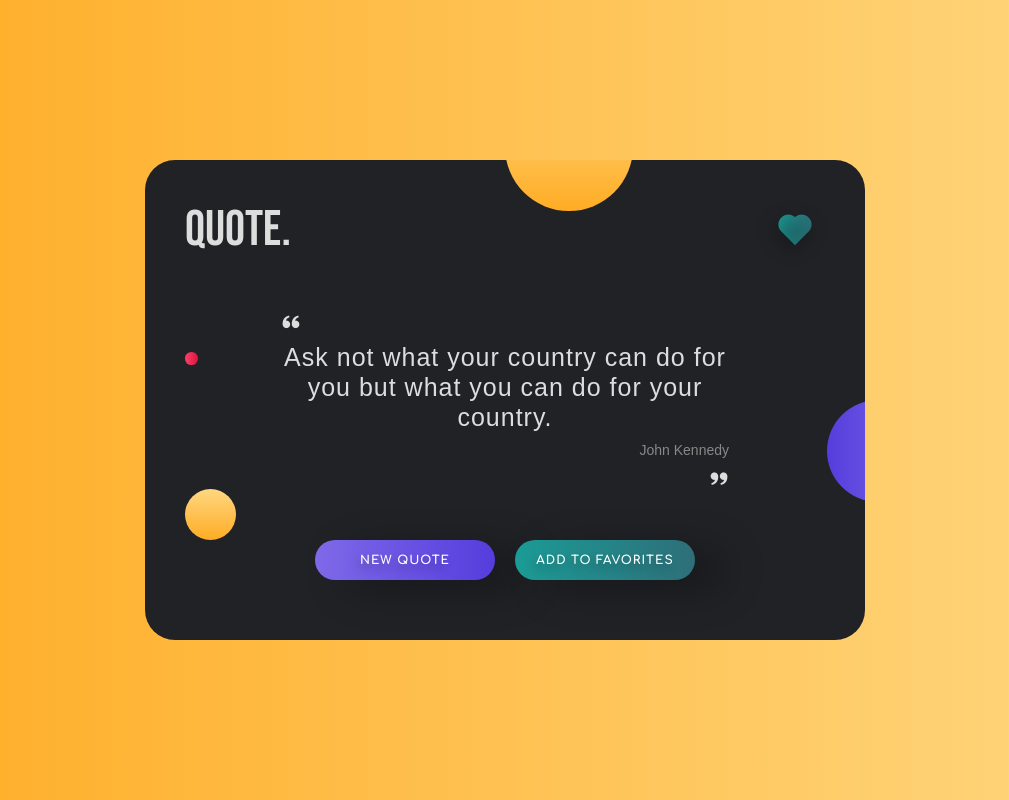
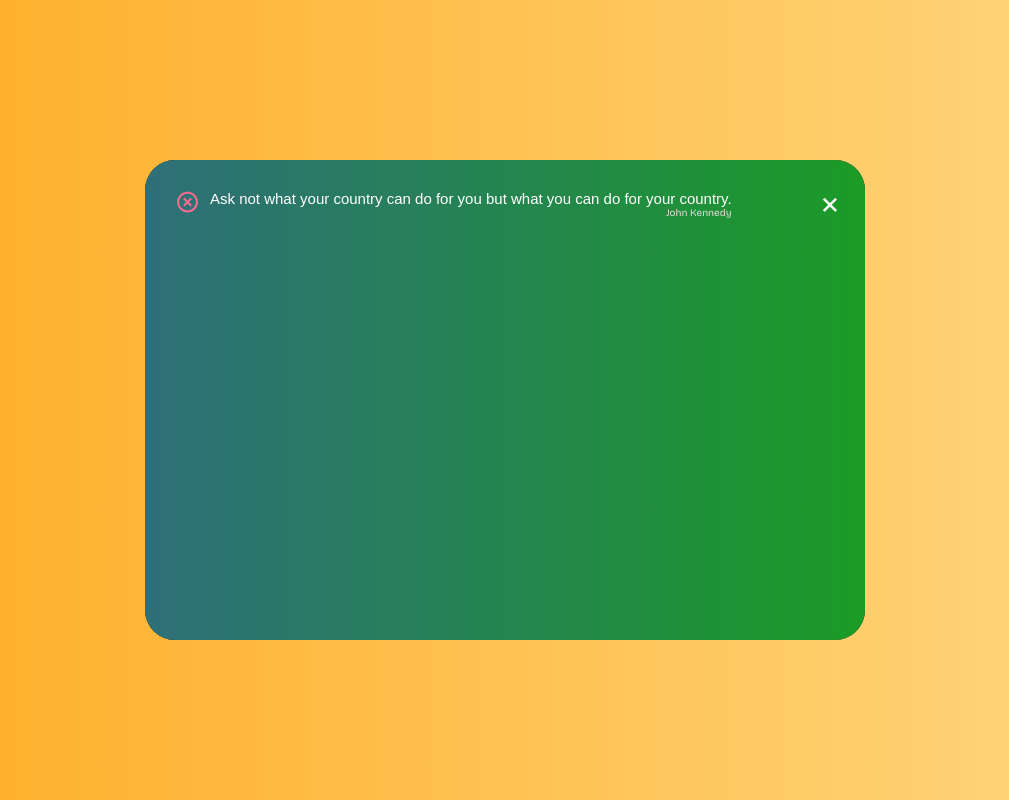
Before and after one commit to ritujane78/react_quotes_app, a React (Vite) app: page / in a window 1280 px wide. Shown: the whole page, without its empty margins (135-1144 px from the left). Built offline with nearby package versions, Linux system fonts and the light colour scheme.

Commit message:
create favorites template

```diff
--- a/src/components/QuotesApp.css
+++ b/src/components/QuotesApp.css
@@ -58,7 +58,7 @@
 .quote-author{
     text-align: right;
     color: #888;
-    font-family: "Bricolage Grotesque" sans-serif;
+    font-family: "Bricolage Grotesque", cursive;
     font-size: 1.4rem;
 }
 .right-quote{
@@ -129,3 +129,44 @@
   background-image: linear-gradient(to left, #dd133f, #fd4069);
   top: 40%;
 }
+
+.favorites {
+    width: 100%;
+    height: 100%;
+    inset: 0;
+    position: absolute;
+    background-image: linear-gradient(to left, #1b9b26, #2e6f79);
+    padding: 3rem 7rem 3rem 3rem;
+}
+.fav-quote {
+    display: flex;
+    column-gap: 1rem;
+    margin-bottom: 2rem;
+}
+.btn-close {
+    position: absolute;
+    top: 3rem;
+    right: 2rem;
+    background-color: transparent;
+    cursor: pointer;
+    border: none;
+}
+.btn-close i {
+    font-size: 3rem;
+    color: #fff;
+}
+.fav-quote-delete {
+    font-size: 2.5rem;
+    color: #f86b8f;
+    cursor: pointer;
+}
+.fav-quote-text {
+    font-size: 1.5rem;
+    color: #fff;
+}
+
+.fav-quote-author {
+    font-family: "Bricolage Grotesque", cursive;
+    color: #ddd;
+    text-align: right;
+}
--- a/src/components/QuotesApp.jsx
+++ b/src/components/QuotesApp.jsx
@@ -1,6 +1,19 @@
-import React from 'react'
+import React, { useState } from 'react'
 
 const QuotesApp = () => {
+const [quote, setQuote] = useState({
+    text: "Ask not what your country can do for you but what you can do for your country.",
+    author: "John Kennedy"
+})
+const fetchQuote = async () => {
+    const url = "https://api.quotable.io/random";
+    const res = await fetch(url);
+    const data = await res.json();
+    setQuote({
+        text: data.content,
+        author: data.author
+    })
+}
   return (
     <div className='container'>
         <div className="quotes-app">
@@ -8,8 +21,8 @@ const QuotesApp = () => {
             <i className="bx bxs-heart fav-icon"></i>
             <div className="quote">
                 <i className="bx bxs-quote-alt-left left-quote"></i>
-                <p className="quote-text">Ask not what your country can do for you but what you can do for your country.</p>
-                <p className='quote-author'>John Kennedy</p>
+                <p className="quote-text">{quote.text}</p>
+                <p className='quote-author'>{quote.author}</p>
                 <i className="bx bxs-quote-alt-right right-quote"></i>
             </div>
             <div className="circles">
@@ -19,8 +32,22 @@ const QuotesApp = () => {
                 <div className="circle-4"></div>
             </div>
             <div className="buttons">
-                <button className="btn btn-new">New Quote</button>
+                <button className="btn btn-new" onClick={fetchQuote}>New Quote</button>
                 <button className="btn btn-fav">Add to Favorites</button>
+            </div>
+            <div className="favorites">
+                <button className="btn-close">
+                    <i className="bx bx-x"></i>
+                </button>
+                <div className="fav-quote">
+                    <div className="fav-quote-delete">
+                        <i className="bx bx-x-circle"></i>
+                    </div>
+                    <div className="fav-quote-content">
+                        <div className="fav-quote-text">Ask not what your country can do for you but what you can do for your country.</div>
+                        <div className="fav-quote-author">John Kennedy</div>
+                    </div>
+                </div>
             </div>
         </div>
     </div>
```
Also changed, not shown: screenshots/favorites-template.png (added), screenshots/main-template.png (renamed from screenshots/template.png).
